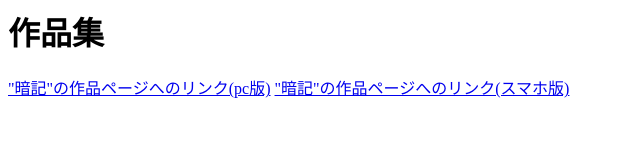
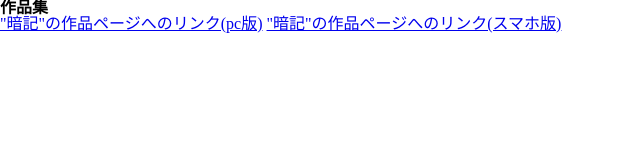
Before and after one commit to sho12121/sho12121.github.io, a plain HTML site: page index.html in a window 1280 px wide. Shown: the whole page, without its empty margins (0-640 px from the left). Drawn offline with Linux system fonts and the light colour scheme.

Commit message:
すべてのファイルにresetcss追加

```diff
--- a/index.html
+++ b/index.html
@@ -1,4 +1,5 @@
 <html>
+    <link rel="stylesheet" href="html5reset-1.6.1.css">
     <h1>作品集</h1>
     <a href="Memorization_pc.html">"暗記"の作品ページへのリンク(pc版)</a>
     <a href="Memorization_mobile.html">"暗記"の作品ページへのリンク(スマホ版)</a>
```
Also changed, not shown: Memorization_pc.html (+1 -0 lines).
